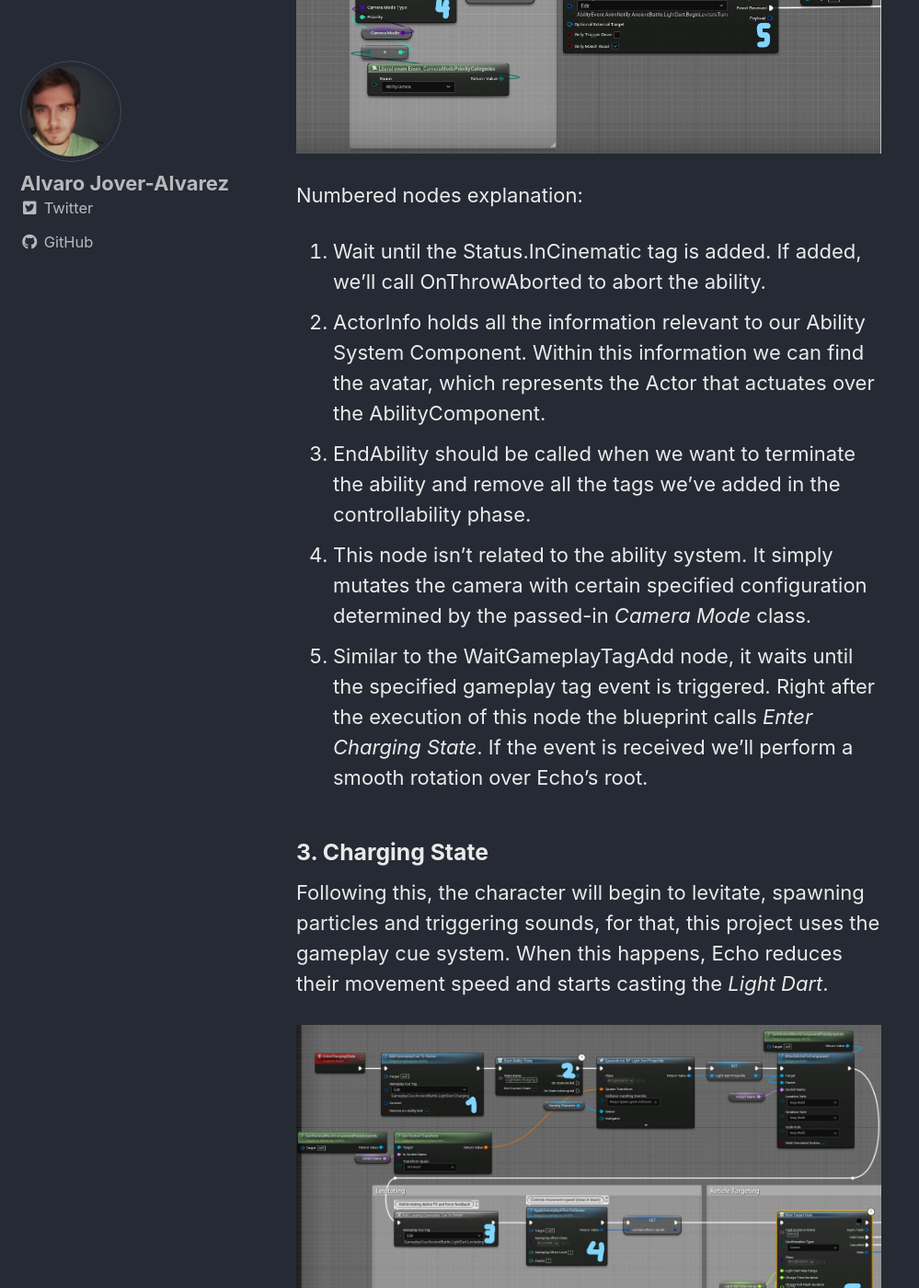
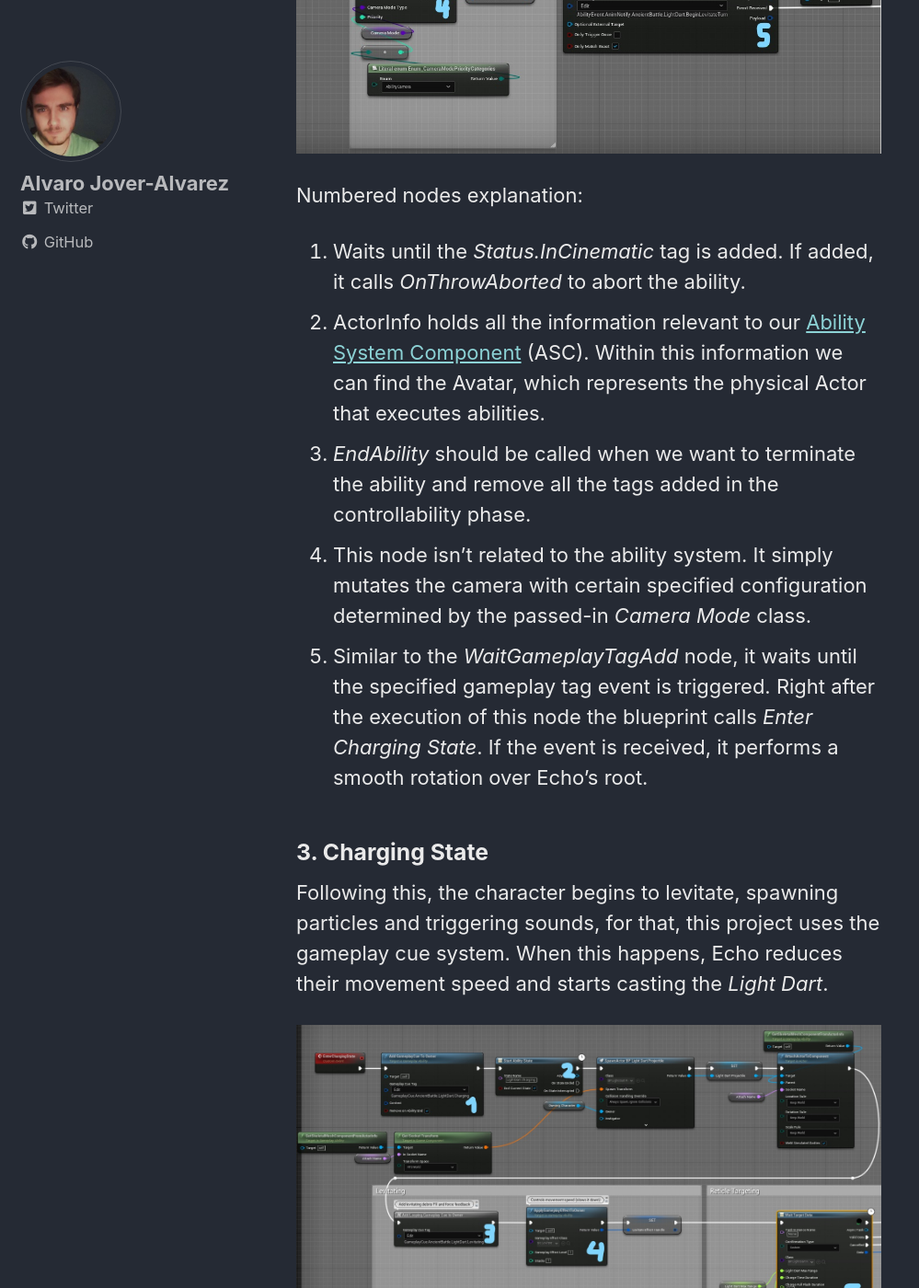
Before and after one commit to vorixo/devtricks, a Jekyll site: the page built from _posts/2021-10-09-gas.md, in a window 1280 px wide and 1400 px high, scrolled down 5666 px. Shown: the whole window at 92% size, without its empty margins (0-999 px from the left). Built offline with Jekyll 4.4.1, drawn with Linux system fonts in a browser that asks for light colours; cached includes are drawn as plain includes; some of the changed text lies outside the part shown.

Commit message:
[UPD] Polish pass

```diff
--- a/_posts/2021-10-09-gas.md
+++ b/_posts/2021-10-09-gas.md
@@ -92,15 +92,15 @@ Once the ability goes through its initial phase, the event **ActivateAbility** g
 
 Numbered nodes explanation:
 
-  1. Wait until the Status.InCinematic tag is added. If added, we'll call OnThrowAborted to abort the ability.
-  2. ActorInfo holds all the information relevant to our Ability System Component. Within this information we can find the avatar, which represents the Actor that actuates over the AbilityComponent.
-  3. EndAbility should be called when we want to terminate the ability and remove all the tags we've added in the controllability phase.
+  1. Waits until the _Status.InCinematic_ tag is added. If added, it calls _OnThrowAborted_ to abort the ability.
+  2. ActorInfo holds all the information relevant to our [Ability System Component](https://docs.unrealengine.com/4.27/en-US/API/Plugins/GameplayAbilities/UAbilitySystemComponent/) (ASC). Within this information we can find the Avatar, which represents the physical Actor that executes abilities.
+  3. _EndAbility_ should be called when we want to terminate the ability and remove all the tags added in the controllability phase.
   4. This node isn't related to the ability system. It simply mutates the camera with certain specified configuration determined by the passed-in _Camera Mode_ class.
-  5. Similar to the WaitGameplayTagAdd node, it waits until the specified gameplay tag event is triggered. Right after the execution of this node the blueprint calls _Enter Charging State_. If the event is received we'll perform a smooth rotation over Echo's root.
+  5. Similar to the _WaitGameplayTagAdd_ node, it waits until the specified gameplay tag event is triggered. Right after the execution of this node the blueprint calls _Enter Charging State_. If the event is received, it performs a smooth rotation over Echo's root.
 
 ### 3. Charging State
 
-Following this, the character will begin to levitate, spawning particles and triggering sounds, for that, this project uses the gameplay cue system. When this happens, Echo reduces their movement speed and starts casting the _Light Dart_.
+Following this, the character begins to levitate, spawning particles and triggering sounds, for that, this project uses the gameplay cue system. When this happens, Echo reduces their movement speed and starts casting the _Light Dart_.
 
 ![Charging state 1]({{ '/' | absolute_url }}/assets/images/per-post/gas/gas-3.PNG){: .align-center}
 
@@ -111,11 +111,11 @@ Numbered nodes explanation:
   1. Adds a gameplay-cue to the owner, in this case it starts the orbe charging animation.
   2. Abilities can also define their own internal state and react accordingly when their state is ended through its neighbour node _End Ability State_.
   3. Similar to 1, however this time we are adding a looping cue (looping animation or sound). In the case of this ability, it makes Echo levitate in place while we hold the button.
-  4. As we commented before GameplayEffects can modify attributes, in this case it mutates the MoveSpeed value that sets its new value directly in the Character Movement Component (CMC).
+  4. As we commented before Gameplay Effects can modify attributes, in this case it mutates the MoveSpeed value that sets its new value directly in the Character Movement Component (CMC).
   5. Expects the ability activator to provide target data over a target actor special class. In this case it's waiting for the target actor to define the aim vector to throw the _Light Dart_.
   6. Removes a looping cue giving a tag handle. In this case, if we obtain valid data from the target actor, Echo stops levitating.
   7. Waits for the input to be released.
-  8. If the input has been released successfully we the target from the Wait Target Data node gets confirmed, making the _Wait Target Data_ node execute the Valid Data output.
+  8. If the user releases the input, the _Wait Target Data_ node executes the _Valid Data_ output.
 
 ### 3. Throwing the projectile
 
@@ -166,9 +167,9 @@ One of the main intents of GAS is using it in multiplayer games, and yet Epic ha
 
 ## But once it's setup...
 
-Once you got around the setup the system is pretty easy to use and intuitive. Your game designers will love it! And extending it is pretty easy.
+Once set up, the system is quite easy to use and intuitive. Game designers will love it! And scaling it up is quite easy.
 
-Like everything else, when it comes to code design, it is just a matter of learning the tools provided by the system and using them properly to solve the different problems you will face:
+Like everything else, when it comes to code design, it is just a matter of learning the tools provided by the system and using them appropriately to solve different problems (see Dan's [GASDocumentation](https://github.com/tranek/GASDocumentation)):
 
 * Creating new tasks
 * Damage Calculations
```
Also changed, not shown: other parts of _posts/2021-10-09-gas.md (+3 -2 lines).
